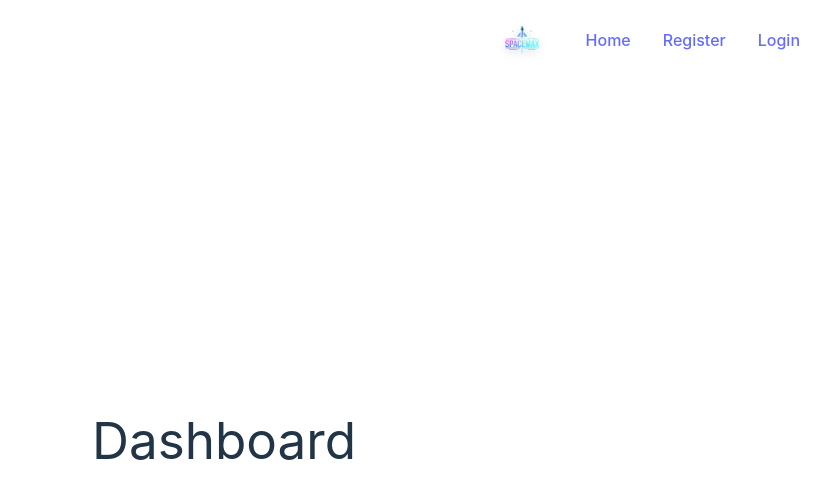
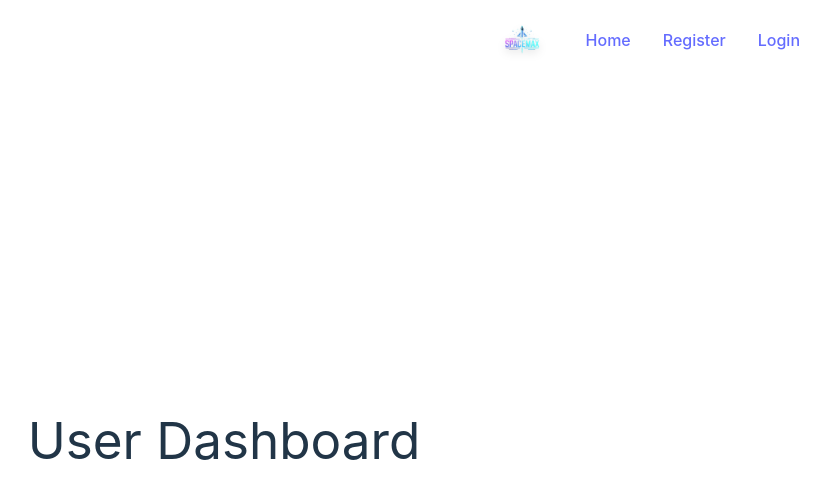
Before and after one commit to Anermers95/SWE5006, a React (Vite) app in the folder frontend/: page /Dashboard in a window 1280 px wide. Shown: the top 498 px of the page, without its empty margins (416-1246 px from the left). Built offline with nearby package versions, Linux system fonts and the light colour scheme; sample sign-in values are in the browser's storage.

Commit message:
dashboard depending on user
dashboard depending on user

```diff
--- a/frontend/src/component/Dashboard.tsx
+++ b/frontend/src/component/Dashboard.tsx
@@ -1,8 +1,21 @@
-import { useState } from "react";
+import { useEffect, useState } from "react";
 import { Link, useNavigate} from "react-router-dom";
 import Navbar from "./navbar";
 
 const Dashboard = () => {
+    const [userRole,setUserRole] = useState(null);
+
+    useEffect(() => {
+        const storedUser = localStorage.getItem("user");
+
+        if (storedUser) {
+          const user = JSON.parse(storedUser);
+          setUserRole(user.role_id);
+        } else {
+          window.location.href = "/login";
+        }
+      }, []);
+
     return (
         <div className="flex flex-col w-full min-h-screen">
             <div className="flex justify-end">
@@ -10,7 +23,7 @@ const Dashboard = () => {
             </div>
 
             <div className="flex-1 flex justify-center items-center">
-                <h1>Dashboard</h1>
+                <h1>{userRole === 1 ? "Admin Dashboard" : "User Dashboard"}</h1>
             </div>
         </div>
     )
```
